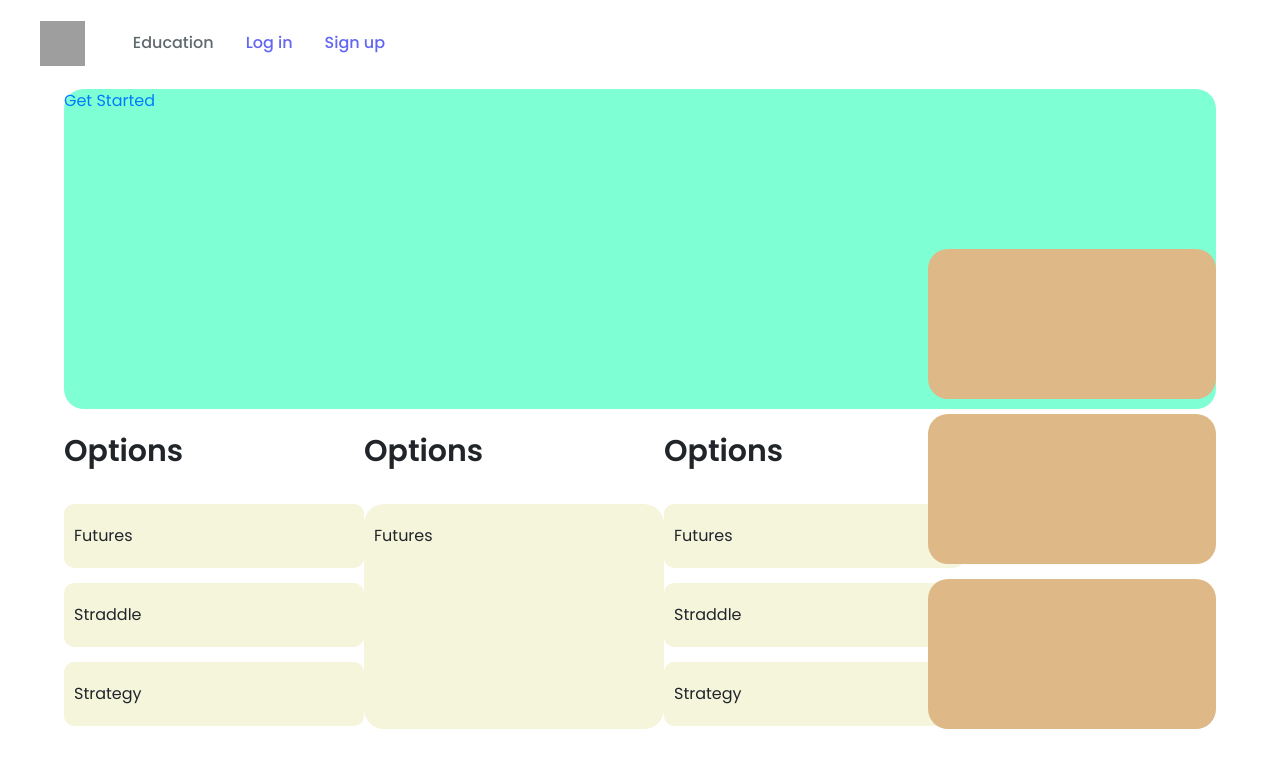
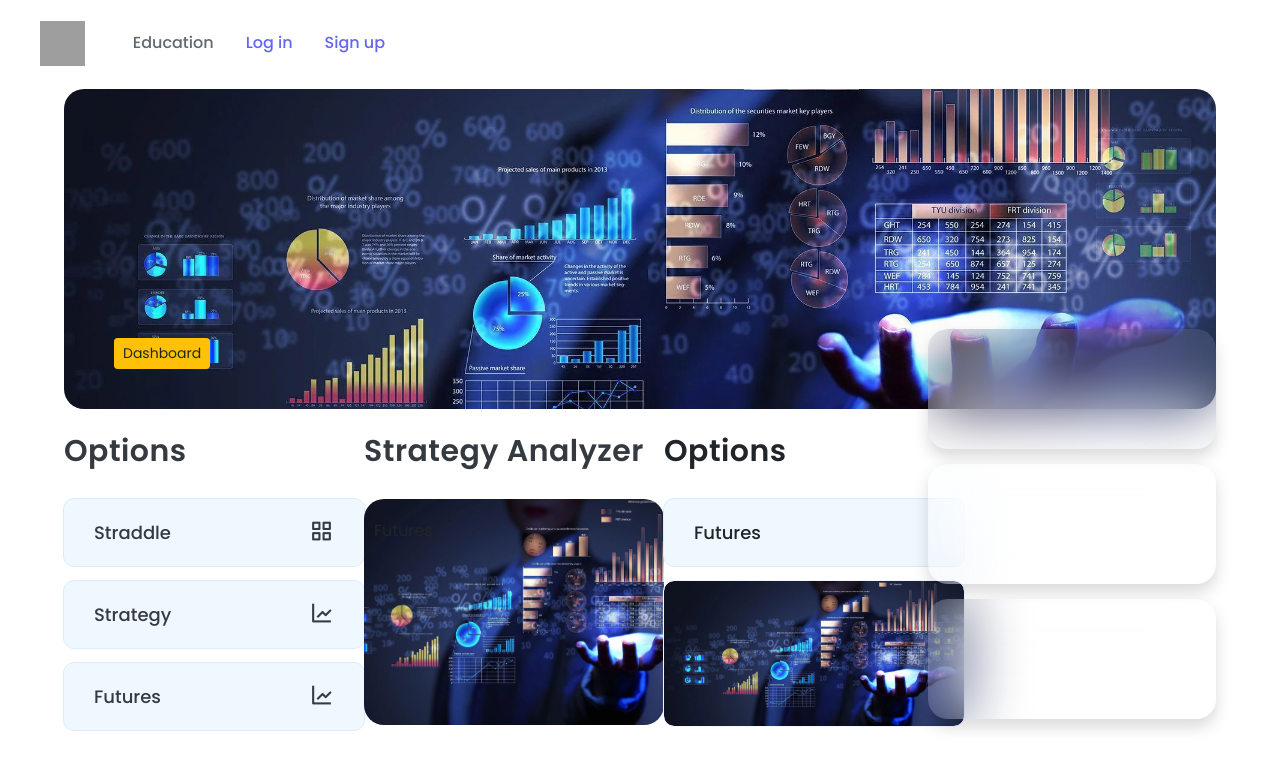
Before and after one commit to AnkitRajCode/EazyOptions, a React (Create React App) app: page / in a window 1280 px wide. Shown: the top 770 px of the page. Built offline with nearby package versions, Linux system fonts and the light colour scheme; no server answers; grey boxes are pictures that could not be loaded.

Commit message:
lading page done

```diff
--- a/src/Css/Welcome.css
+++ b/src/Css/Welcome.css
@@ -2,8 +2,15 @@
     width: 90%;
     height: 40vh;
     margin: 10px 5%;
+    padding: 40px 50px;
     border-radius: 20px;
-    background-color: aquamarine;
+    background-image: url(../Images/cover.webp);
+    background-position: center;
+    background-repeat: no-repeat;
+    background-size: cover;
+    /* background-color: aquamarine; */
+    display: flex;
+    align-items: flex-end;
 }
 .welcomeSection{
     display: flex;
@@ -18,40 +25,71 @@
     justify-content: space-around;
 }
 .sectionTwo{
-
     width: 25%;
 }
 .partOneHeading{
     font-size: 30px;
     font-weight: 600;
-    margin-bottom: 30px;
+    margin-bottom: 25px;
+    letter-spacing: 0.5px;
 }
 .partOneCard{
-    padding: 20px 10px;
-    background-color: beige;
+    padding: 20px 30px;
+    background-color: aliceblue;
     width: 300px;
     border-radius: 10px;
     margin-top: 15px;
+    font-size: 18px;
+    font-weight: 500;
+    outline: 1px solid rgb(218, 236, 252);
+}
+.partOneCard i{
+    font-size: 25px;
+    float: right;
 }
 .partCombine{
     padding: 20px 10px;
-    background-color: beige;
+    background-color: aliceblue;
     width: 300px;
     height: 75%;
     border-radius: 20px;
     margin-top: 15px;
+    background-image: url(../Images/cover.webp);
+    background-position: center;
+    background-repeat: no-repeat;
+    background-size: cover;
 }
 .sidepartone{
     width: 100%;
-    height: 150px;
-    background-color: burlywood;
-    margin-top: -180px;
+    height: 120px;
+    /* background-color: burlywood; */
+    margin-top: -100px;
     border-radius: 20px;
+    background-color: rgba(255, 255, 255, 0.1);
+    backdrop-filter: blur(30px);
+    background-clip: padding-box;
 }
 .sideparttwo{
     width: 100%;
-    height: 150px;
-    background-color: burlywood;
+    height: 120px;
+    background-color: rgba(255, 255, 255, 0.1);
+    backdrop-filter: blur(30px);
+    background-clip: padding-box;
     margin-top: 15px;
     border-radius: 20px;
 }
+.parttwocard{
+    padding: 20px 30px;
+    /* background-color: aliceblue; */
+    width: 300px;
+    height: 145px;
+    border-radius: 10px;
+    margin-top: 15px;
+    font-size: 18px;
+    font-weight: 500;
+    background-image: url(../Images/cover.webp);
+    background-position: center;
+    background-repeat: no-repeat;
+    background-size: cover;
+    outline: 1px solid aliceblue;
+}
--- a/src/Pages/Welcome.jsx
+++ b/src/Pages/Welcome.jsx
@@ -9,31 +9,45 @@ const Welcome = () => {
         <div className="welcome">
             <Navbar/>
             <div className="welcomeHeader">
-                <Link to="/dashboard" className="">Get Started</Link>
+                <Link to="/dashboard" className="btn btn-sm btn-warning">Dashboard</Link>
             </div>
             <div className="welcomeSection">
                 <div className="sectionOne">
                     <div className="partOne">
-                        <div className="partOneHeading">Options</div>
-                        <div className="partOneCard">Futures</div>
-                        <div className="partOneCard">Straddle</div>
-                        <div className="partOneCard">Strategy</div>
+                        <div className="partOneHeading text-dark">Options</div>
+                        <div className="partOneCard">
+                            <Link to="/straddle" className="text-decoration-none text-dark">
+                                Straddle
+                                <i class='bx bx-grid-alt'></i>
+                            </Link>
+                        </div>
+                        <div className="partOneCard">
+                            <Link to="/straddle" className="text-decoration-none text-dark">
+                                Strategy
+                                <i class='bx bx-line-chart' ></i>
+                            </Link>
+                        </div>
+                        <div className="partOneCard">
+                            <Link to="/futures" className="text-decoration-none text-dark">
+                                Futures
+                                <i class='bx bx-line-chart' ></i>
+                            </Link>
+                        </div>
                     </div>
                     <div className="partOne">
-                        <div className="partOneHeading">Options</div>
+                        <div className="partOneHeading text-dark">Strategy Analyzer</div>
                         <div className="partCombine">Futures</div>
                     </div>
                     <div className="partOne">
                         <div className="partOneHeading">Options</div>
                         <div className="partOneCard">Futures</div>
-                        <div className="partOneCard">Straddle</div>
-                        <div className="partOneCard">Strategy</div>
+                        <div className="parttwocard"></div>
                     </div>
                 </div>
                 <div className="sectionTwo">
-                    <div className="sidepartone"></div>
-                    <div className="sideparttwo"></div>
-                    <div className="sideparttwo"></div>
+                    <div className="sidepartone shadow"></div>
+                    <div className="sideparttwo shadow"></div>
+                    <div className="sideparttwo shadow"></div>
                 </div>
             </div>
         </div>
```
Also changed, not shown: src/Images/cover.webp (added).
